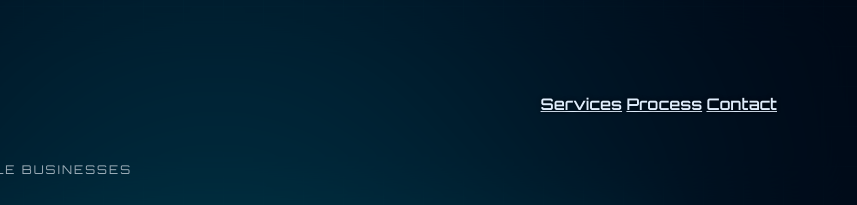
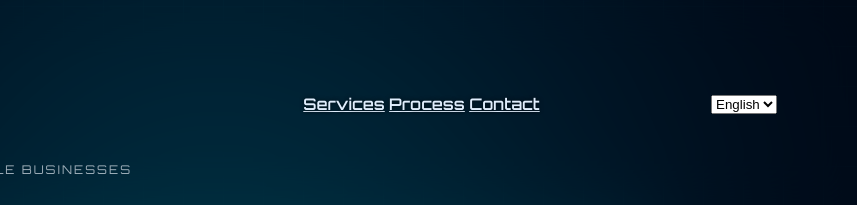
Before and after one commit to siobhantipton97-hue/AtlasAutomations, a plain HTML site: page index.html in a window 1280 px wide. Shown: the top 205 px of the page, 423-1280 px from the left. Drawn offline with Linux system fonts and the light colour scheme.

Commit message:
Update index.html

```diff
--- a/index.html
+++ b/index.html
@@ -33,6 +33,13 @@
         <a href="#process">Process</a>
         <a href="#contact">Contact</a>
     </nav>
+  <div class="language-switcher">
+  <select id="languageSelect">
+    <option value="en">English</option>
+    <option value="th">ไทย</option>
+    <option value="zh">中文</option>
+  </select>
+</div>
 </header>
 
 <div class="hero-content">
```
